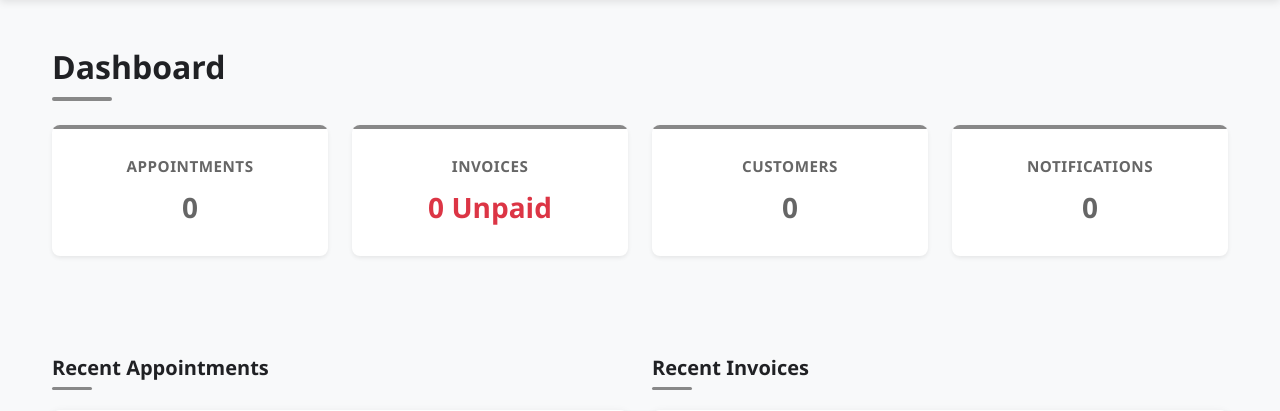
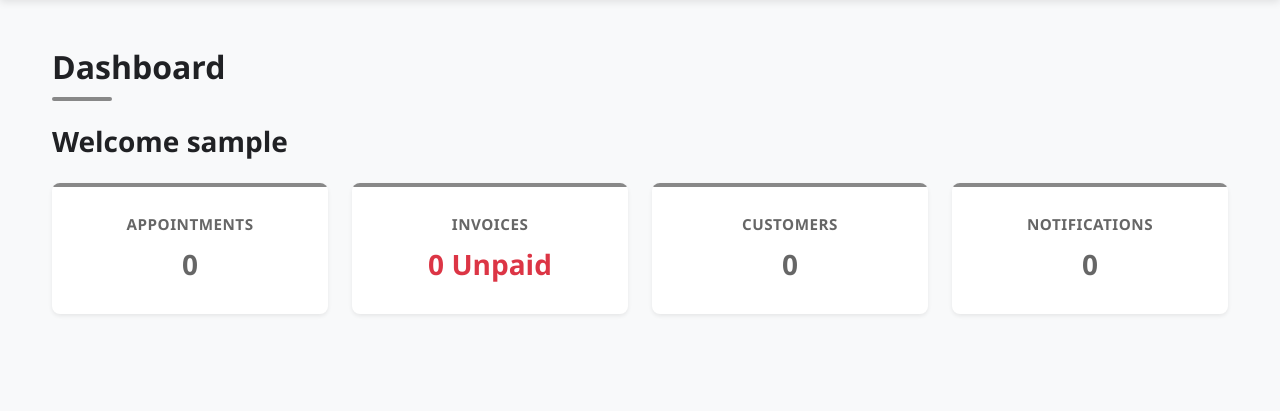
Before and after one commit to ThirothPanna/BuisnessToolKit, a Django app: page /dashboard/ in a window 1280 px wide. Shown: the part 62-473 px from the top of the page. Run offline with Django 5.2, Linux system fonts and the light colour scheme; the visitor is signed in with stand-in values (Sample User, id 1); data that the repository does not hold is empty.

Commit message:
adding a message in the dashboard

```diff
--- a/LocalBuisnessToolkit/feature/templates/feature/dashboard.html
+++ b/LocalBuisnessToolkit/feature/templates/feature/dashboard.html
@@ -69,7 +69,7 @@
     <!-- Dashboard content -->
     <div class="container my-5">
       <h2 class="fw-bold mb-4">Dashboard</h2>
-
+      <h3 class="fw-bold mb-4">{{message}}</h3>
       <!-- Metrics cards -->
       <div class="row">
         <div class="col-md-3">
--- a/LocalBuisnessToolkit/feature/views.py
+++ b/LocalBuisnessToolkit/feature/views.py
@@ -7,7 +7,7 @@ from .models import Appointment, Customer, Invoice, Notification
 
 
 def home(request):
-    return render(request, 'feature/home.html')  # ✅ Fixed - added 'feature/'
+    return render(request, 'feature/home.html')
 
 
 def is_business_owner(user):
@@ -23,7 +23,7 @@ def dashboard(request):
     notifications = Notification.objects.filter(owner=request.user)
 
     context = {
-        "message": f"Welcome {request.user.username}, you are a Business Owner!",
+        "message": f"Welcome {request.user.username}",
         "appointments_count": appointments.count(),
         "customers_count": customers.count(),
         "invoices_unpaid": invoices.filter(status="unpaid").count(),
```
